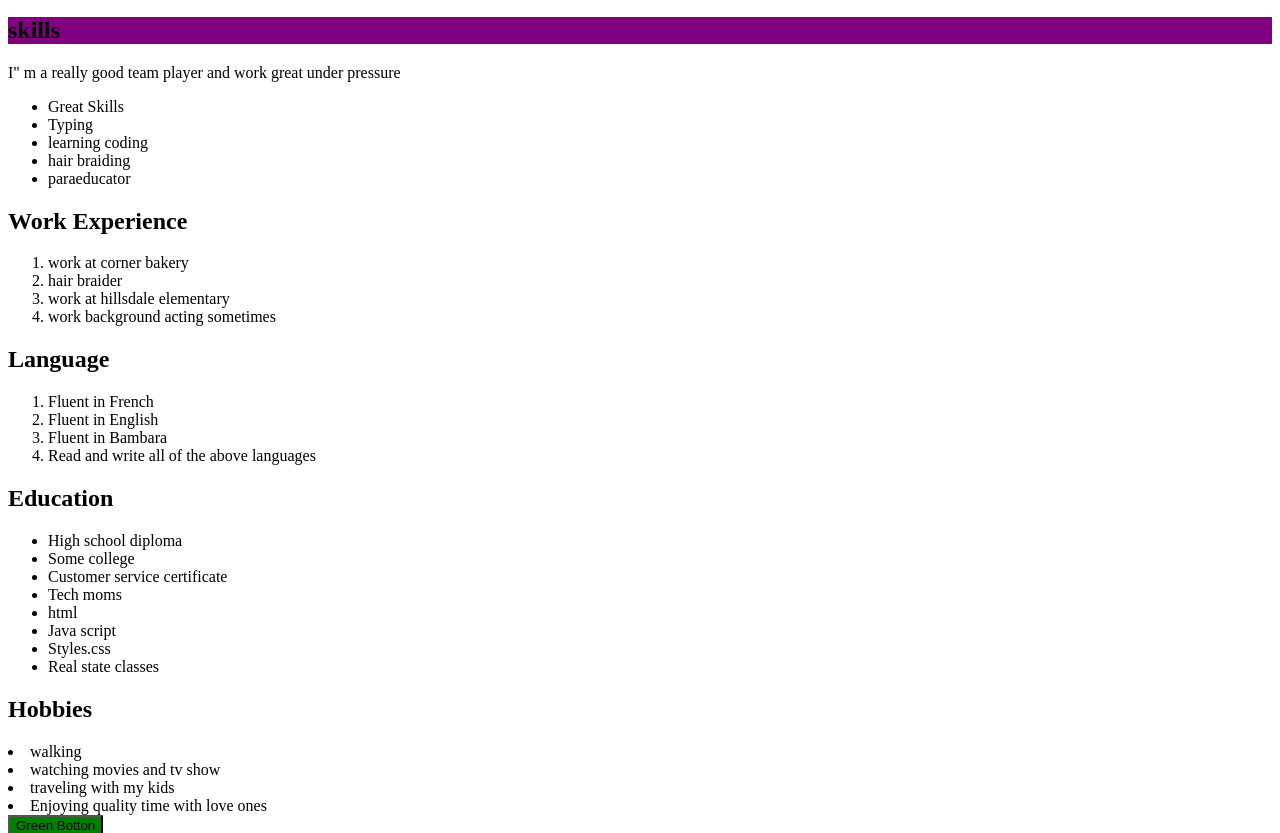
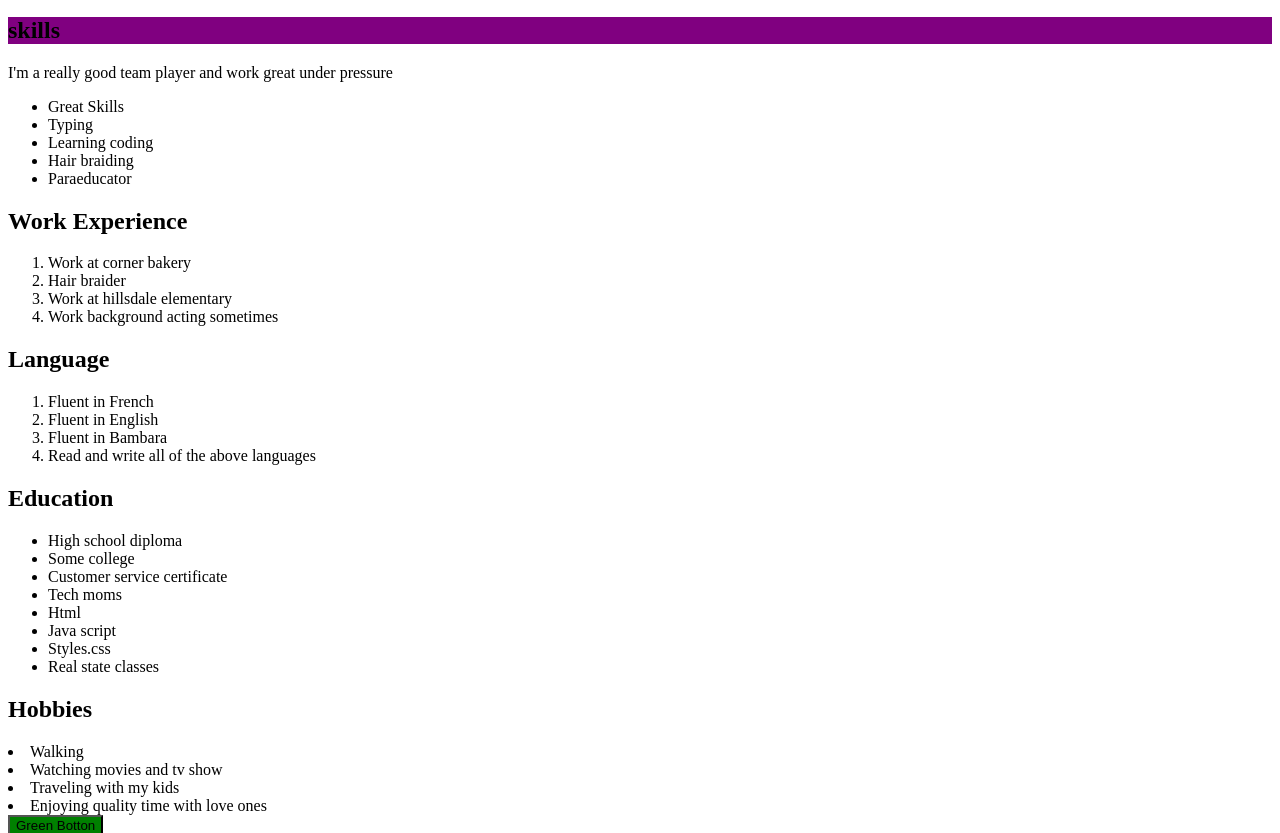
Before and after one commit to billojojo/billojojo.github.io, a plain HTML site: page index.html in a window 1280 px wide. Shown: the part 382-1215 px from the top of the page. Drawn offline with Linux system fonts and the light colour scheme.

Commit message:
Add files via upload

```diff
--- a/index.html
+++ b/index.html
@@ -18,7 +18,7 @@
         <div class="intro">
 
             <h1>BILLO DIALLO</h1>
-            <p> I'm Billo Diallo , super busy mom of 3 always on the go,
+            <p> I'm Billo Diallo, super busy mom of 3 always on the go,
                 loves to travel with my kids and go to competions,shows ,activities;
                 also very passionte about things i want to accomplish in life
             </p>
@@ -30,7 +30,7 @@
     <main>
         <section>
             <h2>about</h2>
-            <p id="about-text">born and raise in Mali west Africa , live in salt lake city Utah for 18years , I love my
+            <p id="about-text">Born and raise in Mali west Africa , live in salt lake city Utah for 18years , I love my
                 community, friends
                 and fammily,I have the most amazing supportive people in my life and incredible lucky to have them</p>
 
@@ -39,25 +39,25 @@
         </section>
         <h2 class="purple-background">skills</h2>
         <p>
-            I" m a really good team player and work great <bold> under pressure</bold>
+            I'm a really good team player and work great <bold> under pressure</bold>
         </p>
 
 
         <ul>
             <li>Great Skills</li>
             <li>Typing</li>
-            <li>learning coding</li>
-            <li>hair braiding</li>
-            <li>paraeducator</li>
+            <li>Learning coding</li>
+            <li>Hair braiding</li>
+            <li>Paraeducator</li>
         </ul>
         </section>
         <section>
             <h2>Work Experience</h2>
             <ol>
-                <li>work at corner bakery</li>
-                <li>hair braider</li>
-                <li>work at hillsdale elementary</li>
-                <li>work background acting sometimes</li>
+                <li>Work at corner bakery</li>
+                <li>Hair braider</li>
+                <li>Work at hillsdale elementary</li>
+                <li>Work background acting sometimes</li>
             </ol>
         </section>
 
@@ -78,15 +78,15 @@
             <li>Some college</li>
             <li>Customer service certificate</li>
             <li>Tech moms</li>
-            <li>html</li>
+            <li>Html</li>
             <li>Java script</li>
             <li>Styles.css</li>
             <li>Real state classes</li>
         </ul>
         <h2>Hobbies</h2>
-        <li>walking</li>
-        <li>watching movies and tv show</li>
-        <li>traveling with my kids</li>
+        <li>Walking</li>
+        <li>Watching movies and tv show</li>
+        <li>Traveling with my kids</li>
         <li>Enjoying quality time with love ones</li>
 
 
```
